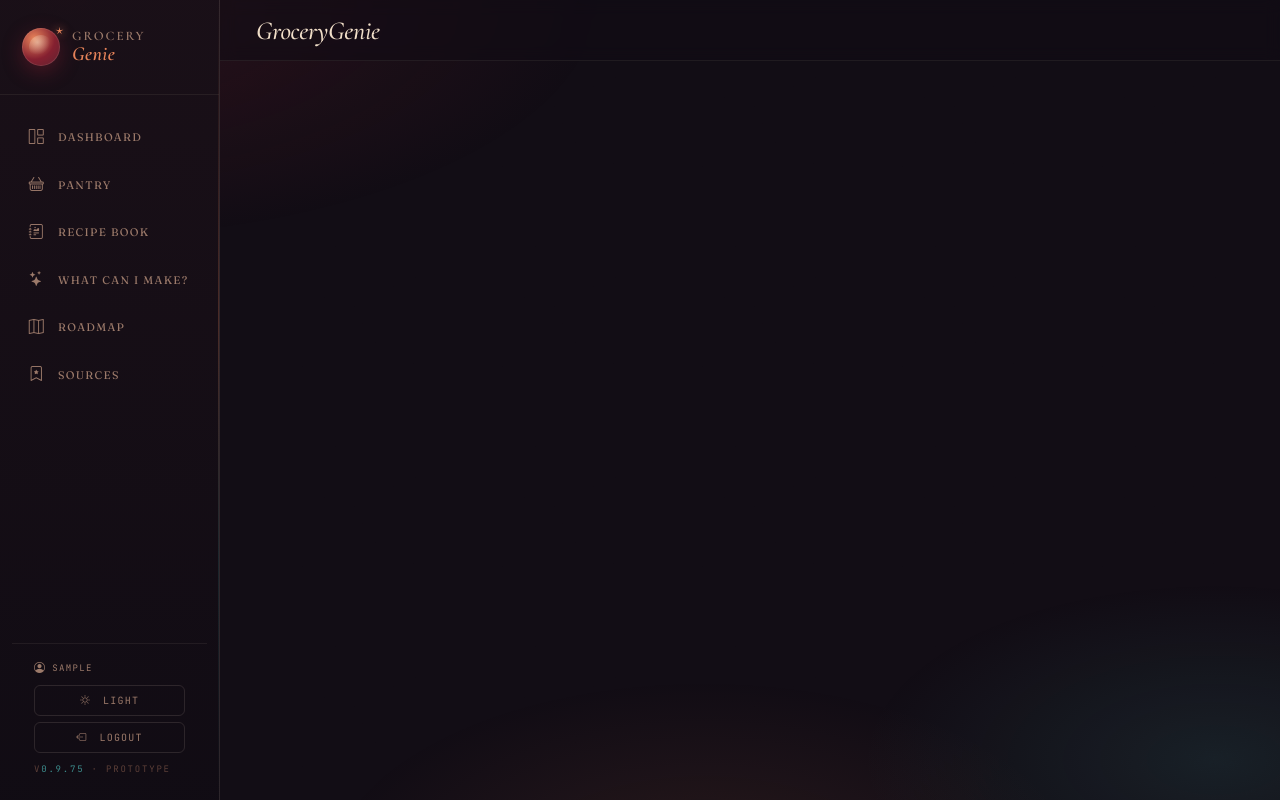
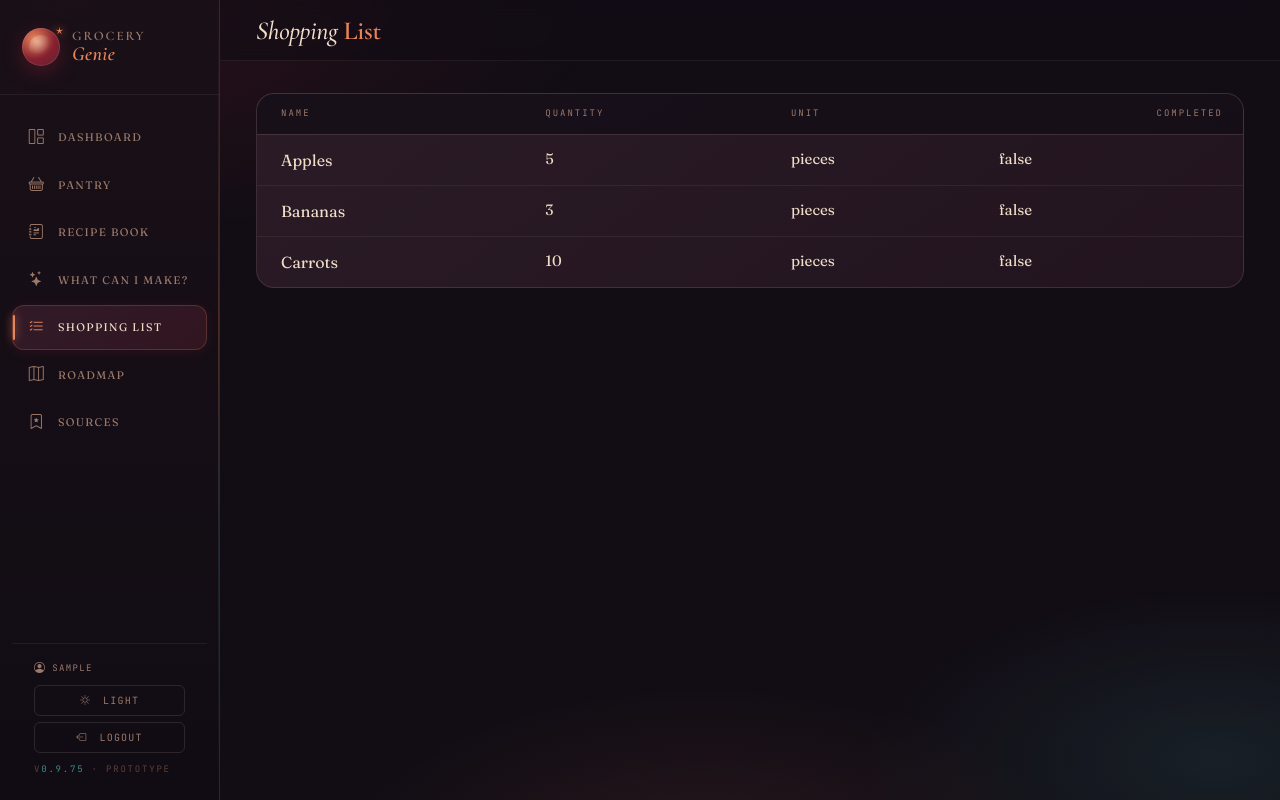
Before and after one commit to mackcutlerdev/Grocery-Genie, a React (Create React App) app in the folder client/: page /shoppinglist in a window 1280 px wide. Built offline with nearby package versions, Linux system fonts and the light colour scheme; sample sign-in values are in the browser's storage.

Commit message:
Created basic page and static component

```diff
--- a/client/src/App.js
+++ b/client/src/App.js
@@ -7,6 +7,7 @@ import PantryPage from './pages/PantryPage';
 import RecipesPage from './pages/RecipesPage';
 import WhatCanIMakePage from './pages/WhatCanIMakePage';
 import HomePage from './pages/HomePage';
+import ShoppingListPage from './pages/ShoppingListPage';
 import RoadmapPage from './pages/RoadmapPage';
 import SourcesPage from './pages/SourcesPage';
 
@@ -17,6 +18,7 @@ const PAGE_TITLES =
     '/pantry':       { italic: 'Pantry',     strong: null    },
     '/recipes':      { italic: 'Recipe',     strong: 'Book'  },
     '/whatcanimake': { italic: 'What Can I', strong: 'Make?' },
+    '/shoppinglist': { italic: 'Shopping',   strong: 'List'  },
     '/roadmap':      { italic: 'Roadmap',    strong: null    },
     '/sources':      { italic: 'Sources',    strong: null    },
 };
@@ -53,6 +55,7 @@ function AppShell()
                         <ProtectedRoute path="/pantry"       component={PantryPage}            />
                         <ProtectedRoute path="/recipes"      component={RecipesPage}           />
                         <ProtectedRoute path="/whatcanimake" component={WhatCanIMakePage}      />
+                        <ProtectedRoute path="/shoppinglist" component={ShoppingListPage}      />
                         <ProtectedRoute path="/roadmap"      component={RoadmapPage}           />
                         <ProtectedRoute path="/sources"      component={SourcesPage}           />
                     </Switch>
--- a/client/src/components/Navbar.js
+++ b/client/src/components/Navbar.js
@@ -66,6 +66,10 @@ const Navbar = () =>
                     <span className="gg-nav-icon"><i className="bi bi-stars"></i></span>
                     <span className="gg-nav-label">What Can I Make?</span>
                 </NavLink>
+                <NavLink to="/shoppinglist"          className="gg-nav-item" activeClassName="active">
+                    <span className="gg-nav-icon"><i className="bi bi-list-check"></i></span>
+                    <span className="gg-nav-label">Shopping List</span>
+                </NavLink>
                 <NavLink to="/roadmap"          className="gg-nav-item" activeClassName="active">
                     <span className="gg-nav-icon"><i className="bi bi-map"></i></span>
                     <span className="gg-nav-label">Roadmap</span>
--- /dev/null
+++ b/client/src/components/ShoppingList.js
@@ -0,0 +1,49 @@
+import React, { useState, Fragment } from 'react';
+
+const ShoppingList = (props) =>
+{
+    const { items, isLoading, onAddItem, onUpdateItem, onDeleteItem } = props;
+    const UNITS = ['Unit','g','kg','ml','L','cup','tbsp','tsp','Box','oz','Package'];
+
+    return (
+        <Fragment>
+            <div className="gg-panel active" id="panel-sources">
+                {/* Table */}
+                <div className="gg-table-wrap">
+                    <table className="gg-table">
+                        <thead>
+                            <tr>
+                                <th>Name</th>
+                                <th>Quantity</th>
+                                <th>Unit</th>
+                                <th>Completed</th>
+                            </tr>
+                        </thead>
+                        <tbody>
+                            <tr>
+                                <td>Apples</td>
+                                <td>5</td>
+                                <td>pieces</td>
+                                <td>false</td>
+                            </tr>
+                            <tr>
+                                <td>Bananas</td>
+                                <td>3</td>
+                                <td>pieces</td>
+                                <td>false</td>
+                            </tr>
+                            <tr>
+                                <td>Carrots</td>
+                                <td>10</td>
+                                <td>pieces</td>
+                                <td>false</td>
+                            </tr>
+                        </tbody>
+                    </table>
+                </div>
+            </div>
+        </Fragment>
+    );
+}
+
+export default ShoppingList;
--- /dev/null
+++ b/client/src/pages/ShoppingListPage.js
@@ -0,0 +1,11 @@
+// Dependencies
+import ShoppingList from '../components/ShoppingList';
+
+function ShoppingListPage()
+{
+    return(
+        <ShoppingList />
+    );
+}
+
+export default ShoppingListPage;
```
